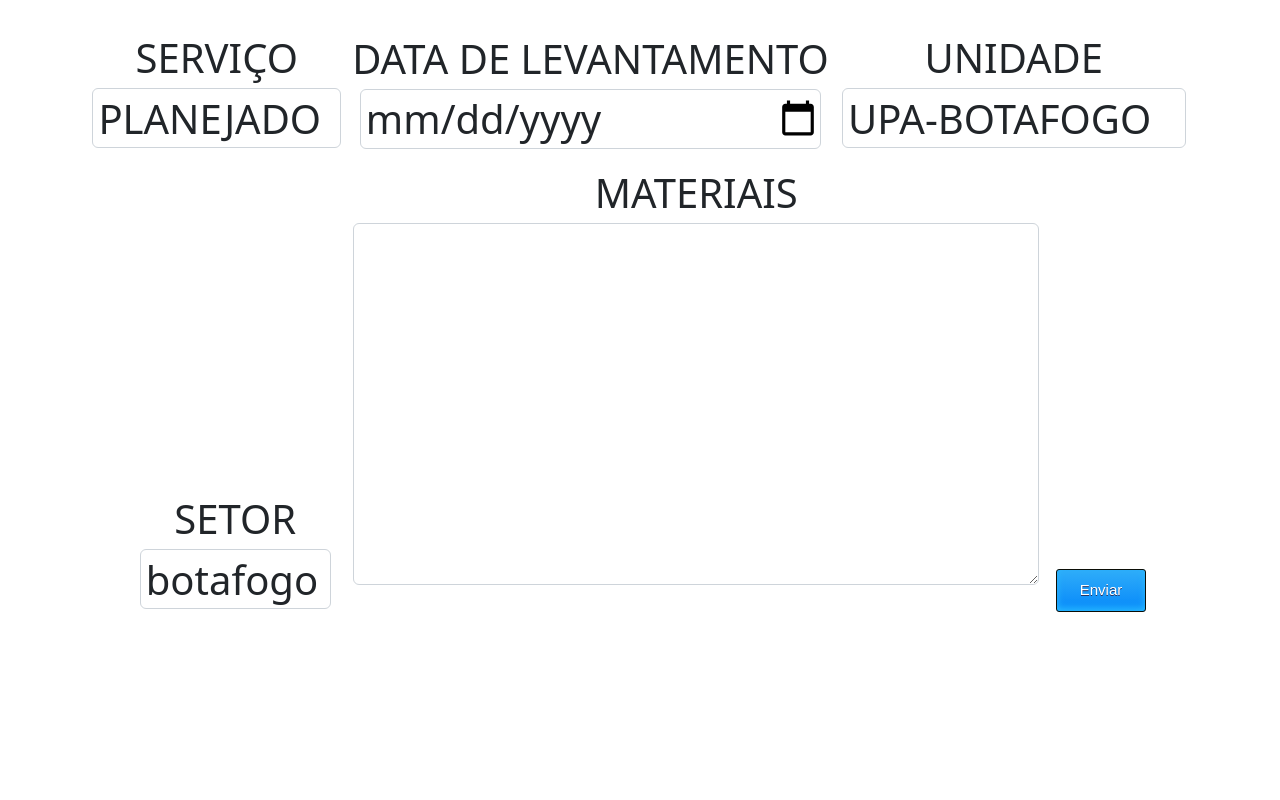
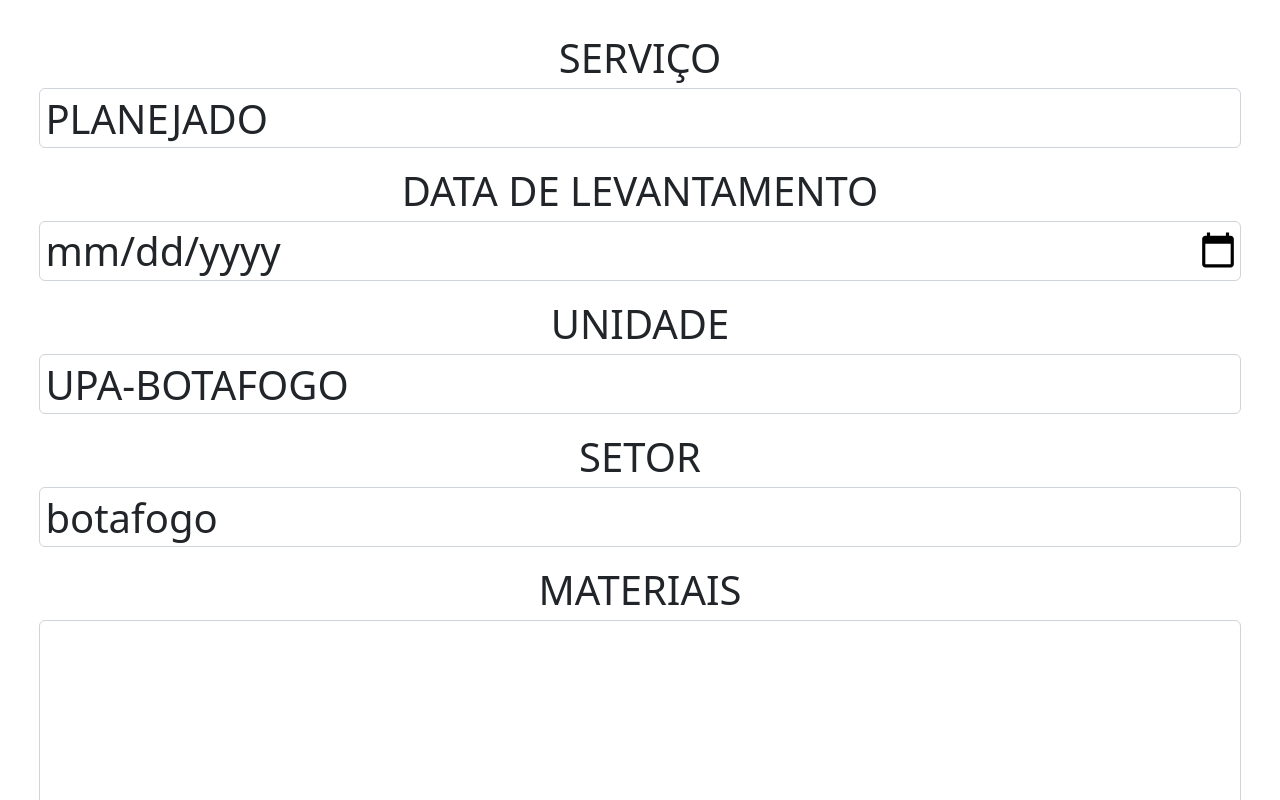
Before and after one commit to jvsprompt/absatecimento-react, a React (Create React App) app: page /formulario in a window 1280 px wide. Shown: the top 800 px of the page. Built offline with nearby package versions, Linux system fonts and the light colour scheme.

Commit message:
atualização do css

```diff
--- a/src/css/Form.css
+++ b/src/css/Form.css
@@ -11,7 +11,8 @@
   }
 
   .block {
-	display: inline-block;
+	  display: block;
+	/* display: inline-block; */
   }
 
   .input {
```
